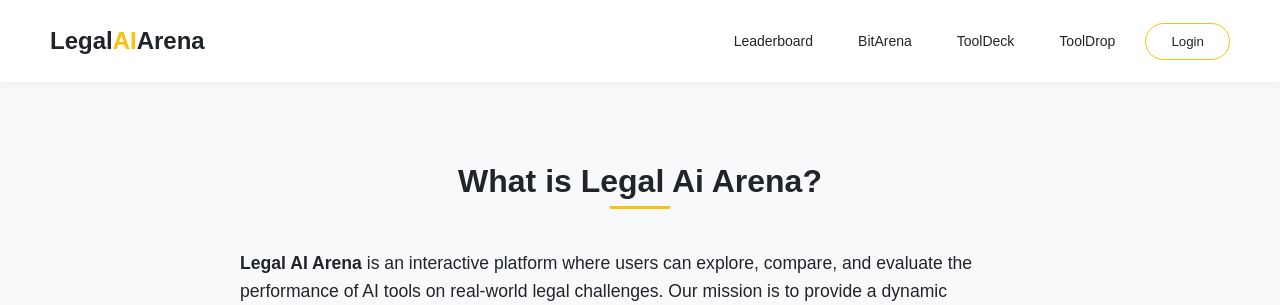
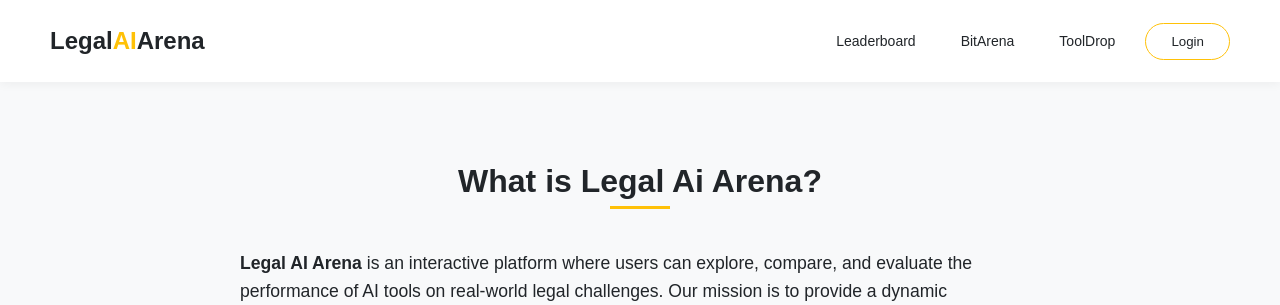
Before and after one commit to Arshmittal/legalArena, a Flask app: page / in a window 1280 px wide. Shown: the top 305 px of the page. Run offline with Flask 3, Linux system fonts and the light colour scheme.

Commit message:
toll changes

```diff
--- a/templates/index.html
+++ b/templates/index.html
@@ -26,9 +26,7 @@
             <a href="/tools" id="testToolBtn" class="test-tool-btn {% if not user %}disabled{% endif %}">
                 BitArena
             </a>
-            <a href="/compare" id="compareToolBtn" class="compare-tool-btn {% if not user %}disabled{% endif %}">
-                ToolDeck
-            </a>
+
             <a href="/vendor-onboarding" id="vendorOnboardingBtn" class="vendor-onboarding-btn {% if not user %}disabled{% endif %}">
                 ToolDrop
             </a>
```
